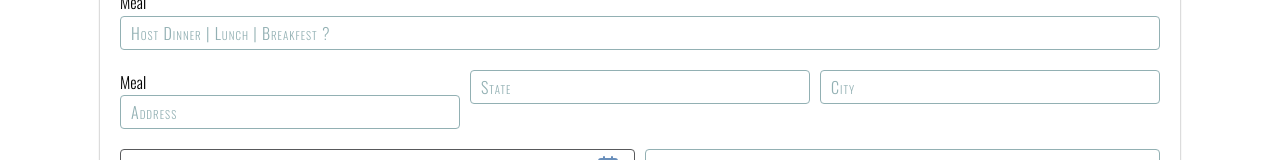
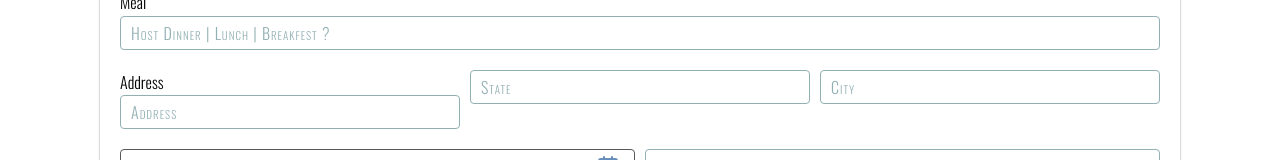
Before and after one commit to Yanir1205/Umami, a React (Create React App) app in the folder frontend/: page /meal/edit/1 in a window 1280 px wide. Shown: the part 773-933 px from the top of the page. Built offline with nearby package versions, Linux system fonts and the light colour scheme; no server answers.

Commit message:
event form

```diff
--- a/frontend/src/components/MealForm.js
+++ b/frontend/src/components/MealForm.js
@@ -132,7 +132,7 @@ export class MealForm extends Component {
               </div>
               <div className='flex row flex space-between'>
                 <div className='address flex-basis-1 margin-right-10'>
-                  <label for='mealType'>Meal</label>
+                  <label for='address'>Address</label>
                   <input type='text' placeholder='Address' name='address' className='input-form' onChange={this.onHandleLocationChange} required></input>
                 </div>
                 <div className='state flex-basis-1 margin-right-10'>
```
